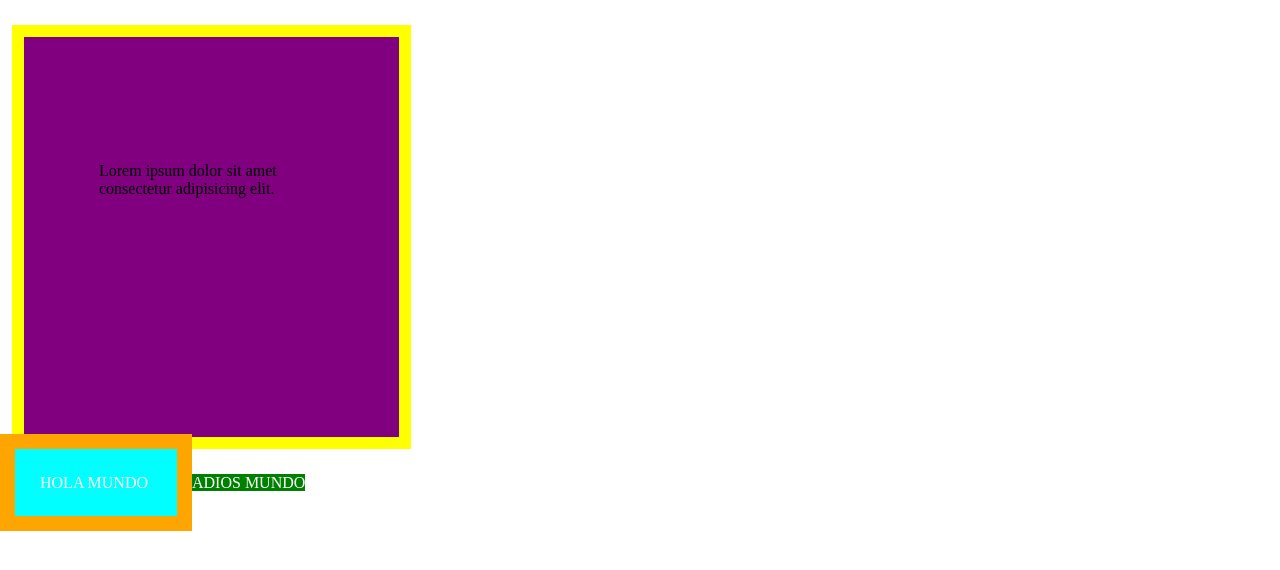
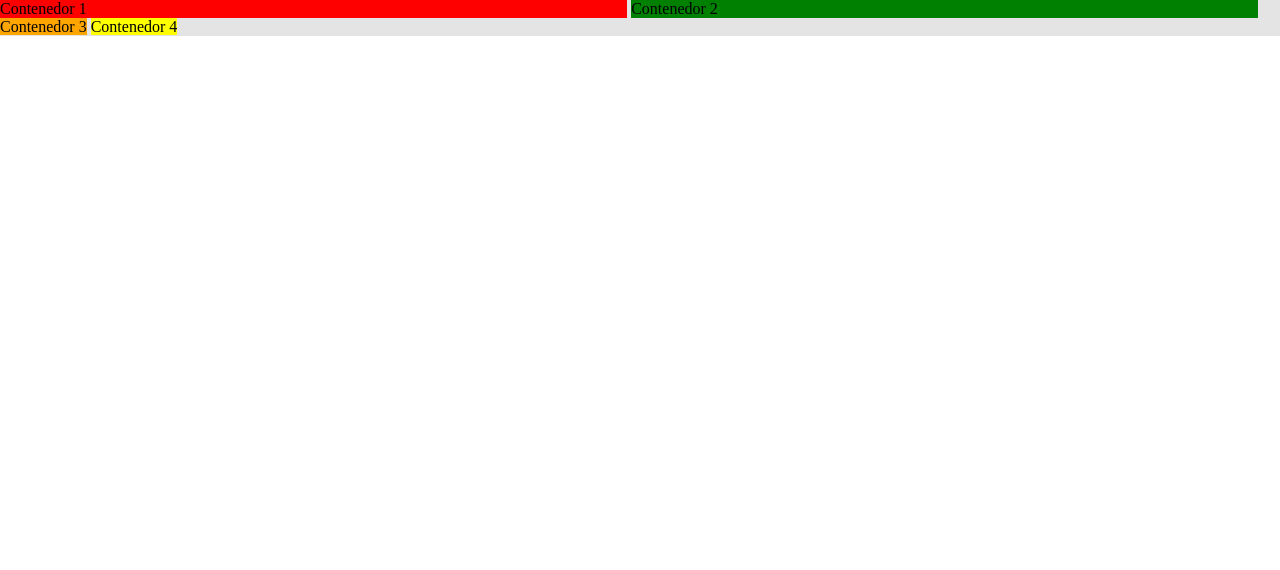
Before and after one commit to Mar14n423/bordes-y-colores, a plain HTML site: page index.html in a window 1280 px wide. Drawn offline with Linux system fonts and the light colour scheme.

Commit message:
contenedor

```diff
--- a/css/estilos.css
+++ b/css/estilos.css
@@ -2,30 +2,24 @@
 body{
     margin: 0;
 }
-.forma1{
-    background-color: purple;
-    width: 250px;
-    height: 250px;
-    /*font-size: 2rem;*/
-    padding: 125px 50px 25px 75px;
-    border:12px solid yellow;
-    margin: 25px 12px;
-
+.contenedor{
+    background-color: rgba(122,123,123,0.2);
 }
-.span1{
-    background-color: aqua;/*Todo funciona menos el with y el height*/
-    color: white;
-    padding: 25px;
-    border: 15px solid orange;
+.uno{
+    background-color: red;
+    width: 49%;
+    display: inline-block;
 }
-.span2{
+.dos{
     background-color: green;
-    color: white;
-    width: 350px;
+    width: 49%;
+    display: inline-block;
 }
-/*.forma2{
-    background-color: rgb(221, 90, 112);
-    width: 100vw;
-    height: 100vh;
-    color: white;
+.tres{
+    background-color: orange;
+    display: inline;
 }
+.cuatro{
+    background-color: yellow;
+    display: inline;
+}
--- a/index.html
+++ b/index.html
@@ -7,14 +7,11 @@
     <title>Document</title>
 </head>
 <body>
-    <div class="forma1">
-        Lorem ipsum dolor sit amet consectetur adipisicing elit.
+    <div class="contenedor">
+    <span class="uno">Contenedor 1</span>
+    <span class="dos">Contenedor 2</span>
+    <span class="tres">Contenedor 3</span>
+    <span class="cuatro">Contenedor 4</span>
     </div>
-    <span class="span1">
-        HOLA MUNDO
-    </span>
-    <span class="span2">
-        ADIOS MUNDO
-    </span>
 </body>
 </html>
```
